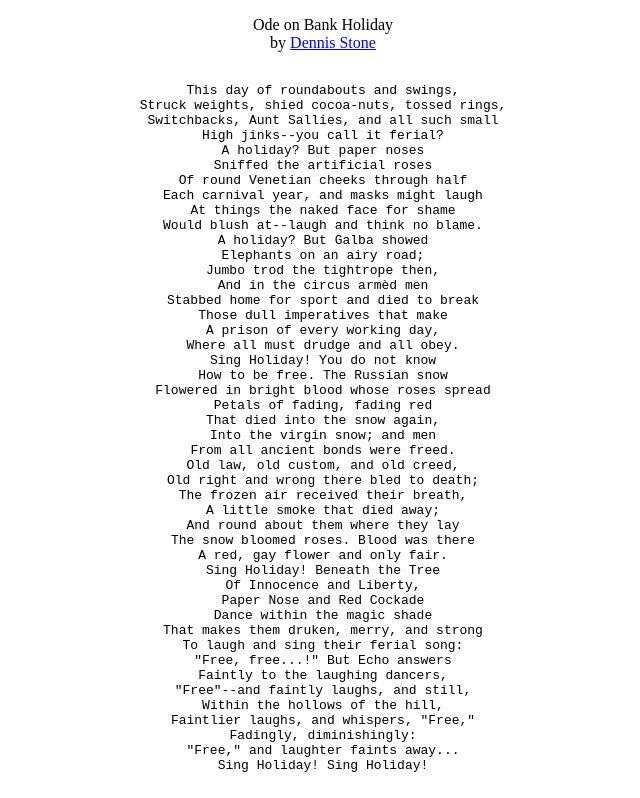
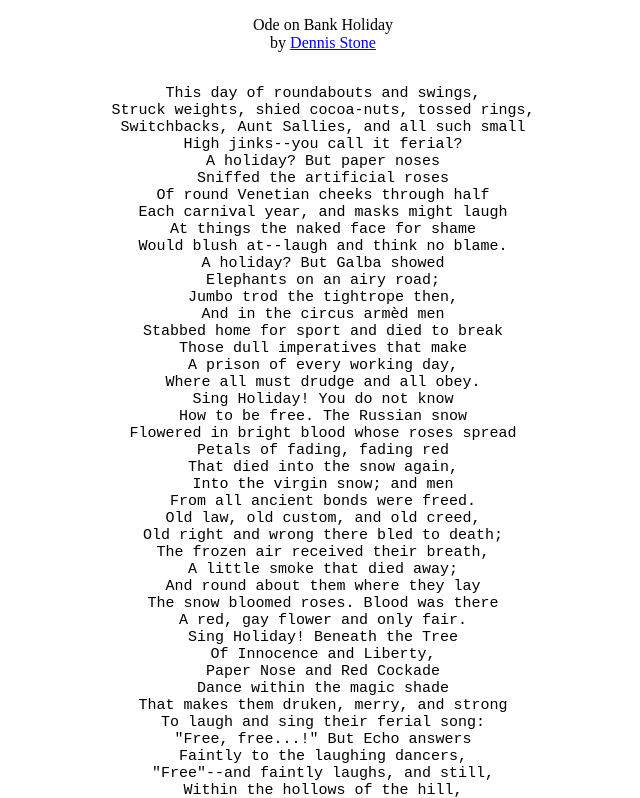
Before and after one commit to ra4ul/ra4ul.github.io, a plain HTML site: page index.html in a window 1280 px wide. Shown: the top 798 px of the page, without its empty margins (317-957 px from the left). Drawn offline with Linux system fonts and the light colour scheme.

Commit message:
Update index.html

```diff
--- a/index.html
+++ b/index.html
@@ -5,6 +5,7 @@
     <title>ra4ul</title>
     <style type="text/css">
       * { text-align: center; }
+      pre { font-size: 15px; }
     </style>
   </head>
 
```
